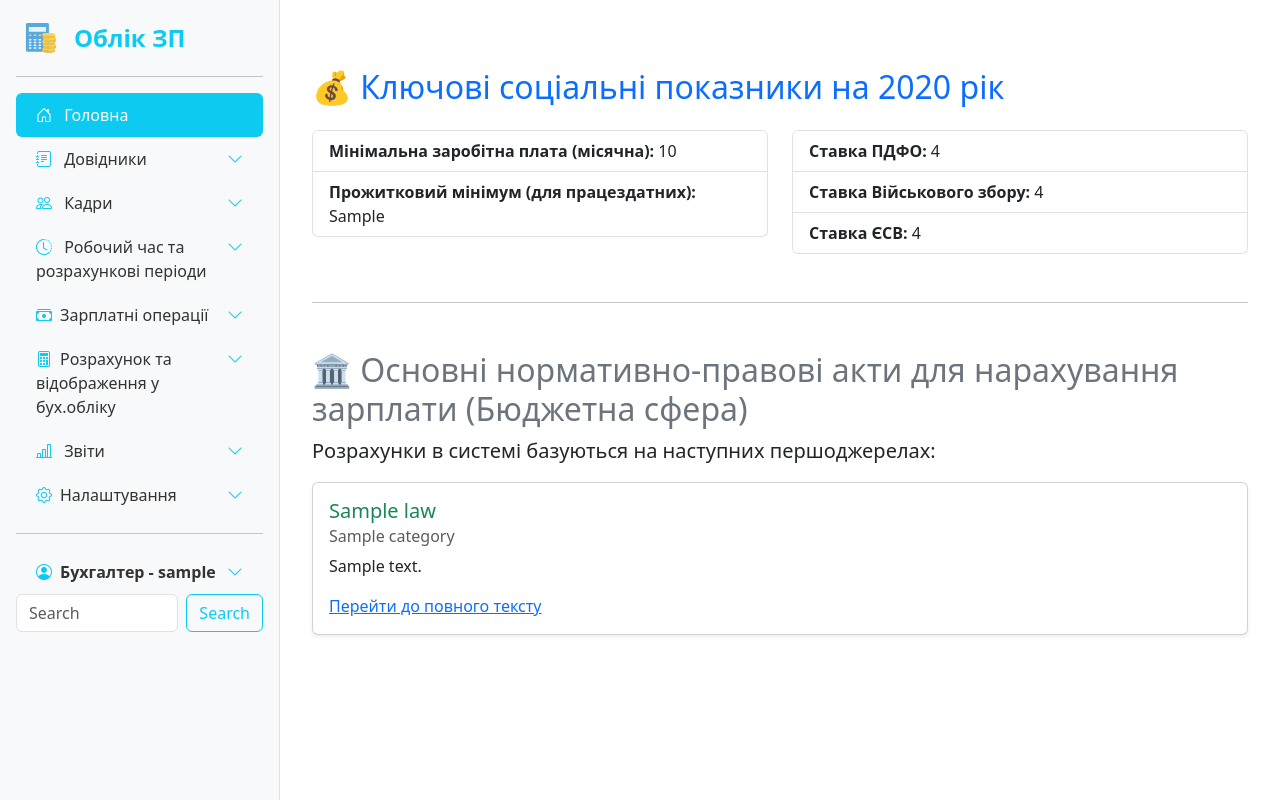
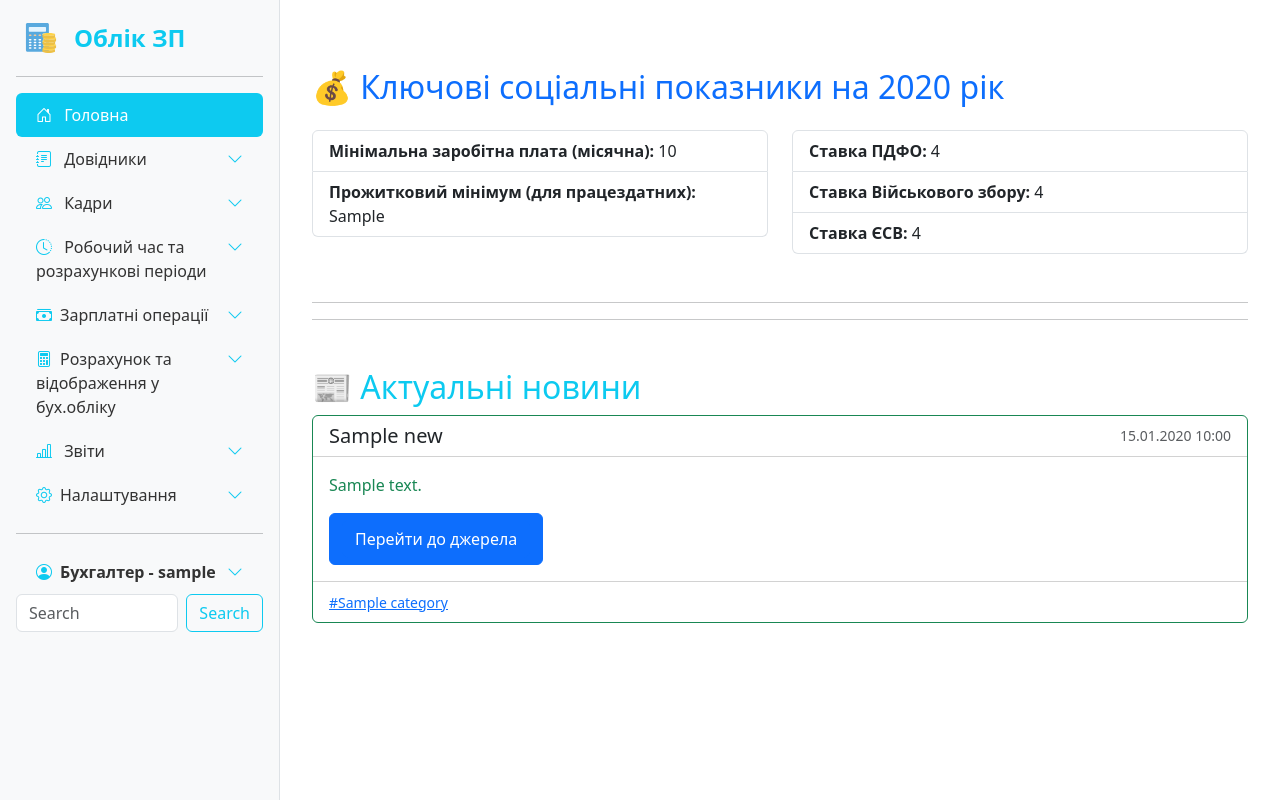
Before and after one commit to yanahlazkova/salary_accounting, a Django app: template home/templates/home.html in a window 1280 px wide. Run offline with Django 5.2, Linux system fonts and the light colour scheme; tables that the repository leaves empty hold one stand-in row (values such as "Sample post"); the template is opened without the code that fills it: values that come from a table or form of the project are taken from there, most other values are stand-ins (such as "Sample title", 1, 10 or a date in 2020); some libraries are stand-ins or nearby versions.

Commit message:
виправлення головної сторінки

```diff
--- a/home/templates/index.html
+++ b/home/templates/index.html
@@ -1,23 +1,66 @@
 <div class="container mt-5">
-<div id="main-content">
+    <div id="main-content">
 
-    {% include 'social_settings.html' %}
+        {% include 'social_settings.html' %}
 
-    <h2 class="mt-5 text-secondary">🏛️ Основні нормативно-правові акти для нарахування зарплати (Бюджетна сфера)</h2>
-    <p class="lead">Розрахунки в системі базуються на наступних першоджерелах:</p>
+        {% comment %}
+        <h2 class="mt-5 text-secondary">🏛️ Основні нормативно-правові акти для нарахування зарплати (Бюджетна
+            сфера)</h2>
+        <p class="lead">Розрахунки в системі базуються на наступних першоджерелах:</p>
 
-    {% for law in laws_and_regulations %}
+        {% for law in laws_and_regulations %}
         <div class="card mb-3 shadow-sm">
             <div class="card-body">
                 <h5 class="card-title text-success">{{ law.title }}</h5>
                 <h6 class="card-subtitle mb-2 text-muted">{{ law.category }}</h6>
                 <p class="card-text">{{ law.description }}</p>
                 {% if law.link %}
-                    <a href="{{ law.link }}" target="_blank" class="card-link">Перейти до повного тексту <i class="fas fa-external-link-alt"></i></a>
+                <a href="{{ law.link }}" target="_blank" class="card-link">Перейти до повного тексту <i
+                        class="fas fa-external-link-alt"></i></a>
                 {% endif %}
             </div>
         </div>
-    {% endfor %}
+        {% endfor %}
+        {% endcomment %}
+    </div>
+<hr>
+<h2 class="mt-5 text-info">📰 Актуальні новини</h2>
+    {% if latest_news %}
+    <div class="list-group">
+        {% for news in latest_news %}
+            <div class="card border-success mb-3">
+                <div class="card-header bg-transparent d-flex justify-content-between align-items-center">
+                    <h5 class="card-title mb-0" style="max-width: 700px;">{{ news.title }}</h5>
+                    {# 💡 ФОРМАТУВАННЯ ДАТИ #}
+                    <small class="text-muted">{{ news.publication_date|date:"d.m.Y H:i" }}</small>
+                </div>
+                <div class="card-body text-success">
+                    {# 💡 ВИВОД ОПИСУ, ЯКИЙ МОЖЕ ОБІЙТИ PAYWALL #}
+                    <p class="card-text">{{ news.description|safe|striptags|truncatechars:300 }}</p>
+
+                    <a href="{{ news.link }}" class="btn btn-primary" target="_blank">
+                        <button type="button" class="btn btn-primary position-relative">
+                        Перейти до джерела
+                        {% if news.is_new %}
+                        <span class="position-absolute top-0 start-100 translate-middle badge rounded-pill bg-danger">
+                            NEW
+                            <span class="visually-hidden">Нова публікація</span>
+                        </span>
+                        {% endif %}
+                        </button>
+                    </a>
+                </div>
+                <div class="card-footer bg-transparent">
+                    <small class="text-body-secondary">
+                        <a href="#" class="card-link">#{{ news.category }}</a>
+                    </small>
+                </div>
+            </div>
+        {% endfor %}
+    </div>
+    {% else %}
+        <p class="text-muted">Не вдалося завантажити останні новини з RSS-стрічки.</p>
+    {% endif %}
 </div>
 
 </div>
```
Also changed, not shown: home/views.py (+26 -27 lines).
